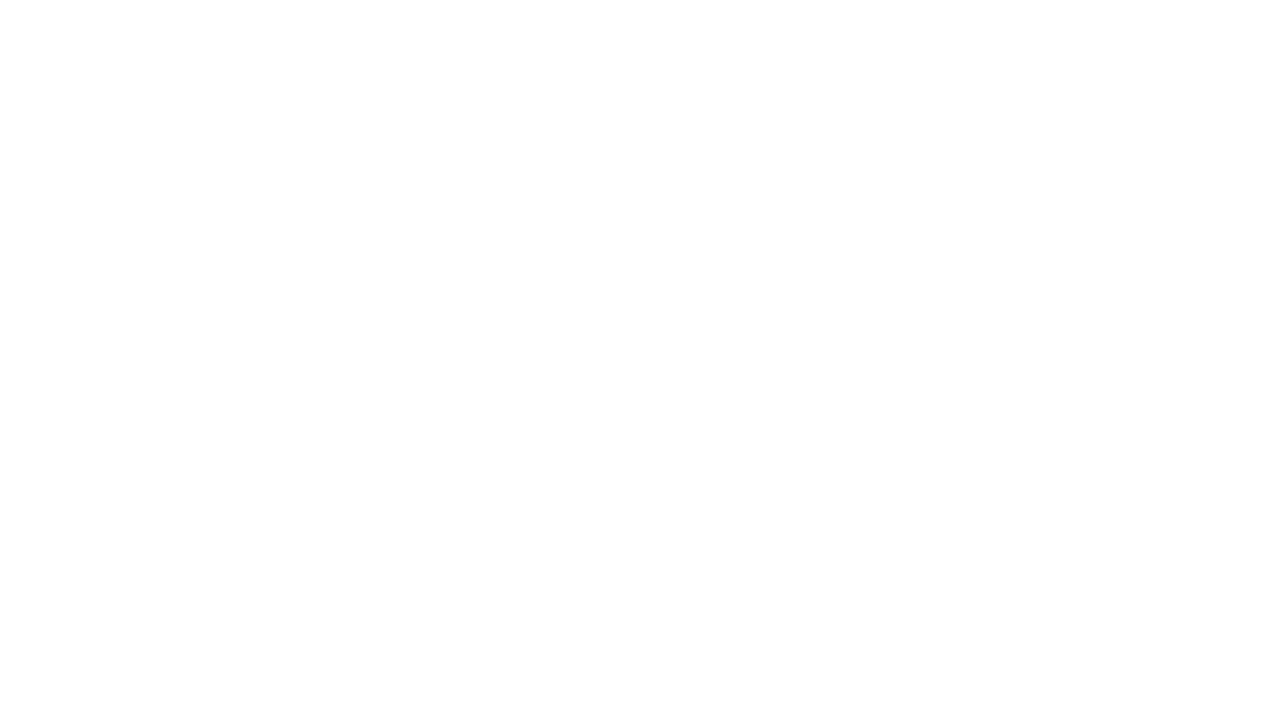
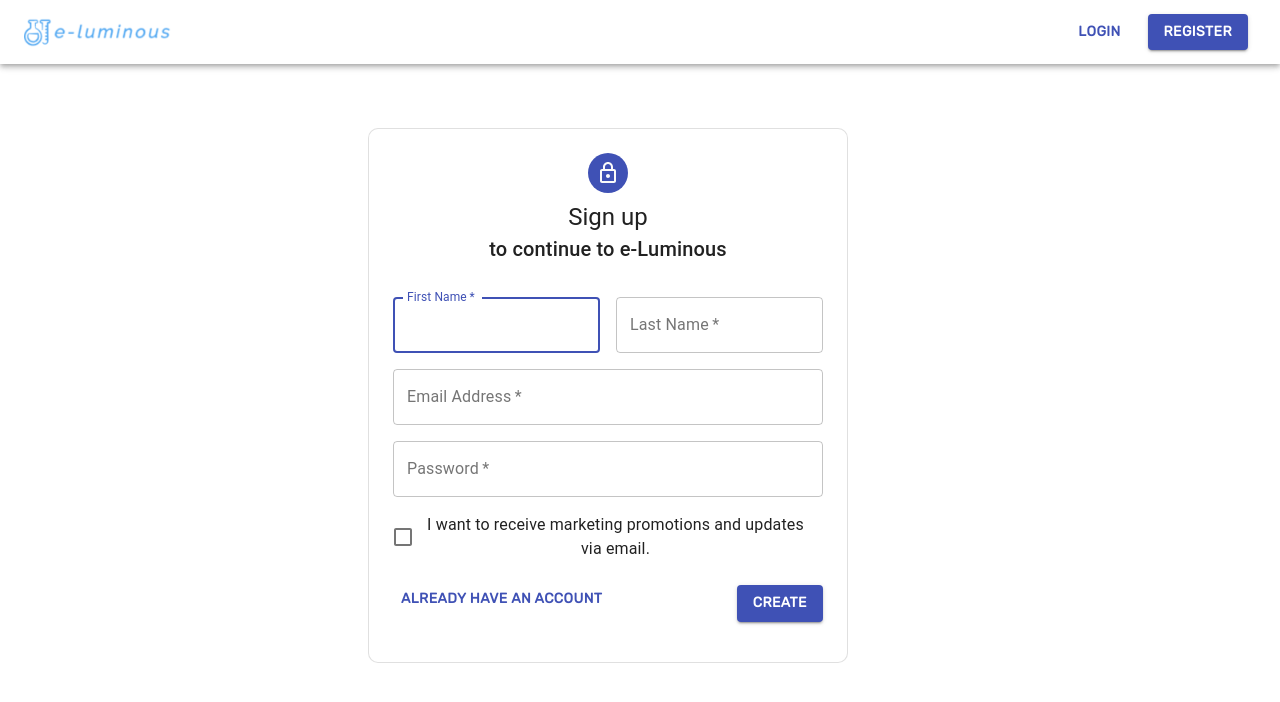
Before and after one commit to e-Luminous/e-LuminousWeb, a React (Create React App) app: page /register in a window 1280 px wide. Shown: the top 702 px of the page. Built offline with nearby package versions, Linux system fonts and the light colour scheme.

Commit message:
styled login and register page

```diff
--- a/src/App.js
+++ b/src/App.js
@@ -3,6 +3,7 @@ import "./App.css";
 import { Route, Switch } from "react-router-dom";
 import Home from "./components/signed_out/pages/Home";
 import Login from "./components/signed_out/pages/Login";
+import Register from "./components/signed_out/pages/Register";
 
 function App() {
   return (
@@ -10,6 +11,7 @@ function App() {
       <Switch>
         <Route exact path="/" component={Home} />
         <Route exact path="/login" component={Login} />
+        <Route exact path="/register" component={Register} />
       </Switch>
     </div>
   );
--- a/src/components/signed_out/pages/Login.jsx
+++ b/src/components/signed_out/pages/Login.jsx
@@ -9,17 +9,19 @@ import LoginForm from "./LoginForm";
 function Login(props) {
   const { classes } = props;
   return (
-    <div className={classes.root}>
+    <>
       <AppBar position="static" color="transparent" className={classes.root}>
         <Toolbar>
-          <Link to="/">
+          <Link to="/" className={classes.link}>
             <img src={logo} alt="logo" className={classes.logo} />
           </Link>
           <div className={classes.grow}></div>
-
+          <Link to="/login" className={classes.link}>
             <Button color="primary" className={classes.button}>
               Login
             </Button>
+          </Link>
+          <Link to="/register" className={classes.link}>
             <Button
               color="primary"
               variant="contained"
@@ -27,6 +29,7 @@ function Login(props) {
             >
               Register
             </Button>
+          </Link>
         </Toolbar>
       </AppBar>
 
@@ -37,7 +40,7 @@ function Login(props) {
           </Grid>
         </Grid>
       </div>
-    </div>
+    </>
   );
 }
 
--- a/src/components/signed_out/pages/LoginForm.jsx
+++ b/src/components/signed_out/pages/LoginForm.jsx
@@ -6,6 +6,8 @@ import {
   Button,
   Typography,
   FormControl,
+  FormControlLabel,
+  Checkbox,
   Grid
 } from "@material-ui/core";
 import { Link } from "react-router-dom";
@@ -23,8 +25,9 @@ function LoginForm(props) {
           <LockOutlinedIcon />
         </Avatar>
         <Typography variant="h5" className={classes.signIn}>
-          Sign In
+          Sign in
         </Typography>
+        <Typography variant="h6">to continue to e-Luminous</Typography>
         <form className={classes.form}>
           <FormControl margin="normal" required fullWidth>
             <TextField
@@ -45,6 +48,14 @@ function LoginForm(props) {
               variant="outlined"
             />
           </FormControl>
+          <Grid container>
+            <Grid item>
+              <FormControlLabel
+                control={<Checkbox value="loggedin" color="primary" />}
+                label="Keep me logged in"
+              />
+            </Grid>
+          </Grid>
           <Grid
             container
             direction="row"
--- a/src/components/signed_out/pages/Register.jsx
+++ b/src/components/signed_out/pages/Register.jsx
@@ -9,17 +9,19 @@ import RegisterForm from "./RegisterForm";
 function Register(props) {
   const { classes } = props;
   return (
-    <div className={classes.root}>
+    <>
       <AppBar position="static" color="transparent" className={classes.root}>
         <Toolbar>
           <Link to="/">
             <img src={logo} alt="logo" className={classes.logo} />
           </Link>
           <div className={classes.grow}></div>
-
+          <Link to="/login" className={classes.link}>
             <Button color="primary" className={classes.button}>
               LogIn
             </Button>
+          </Link>
+          <Link to="/register" className={classes.link}>
             <Button
               color="primary"
               variant="contained"
@@ -27,6 +29,7 @@ function Register(props) {
             >
               Register
             </Button>
+          </Link>
         </Toolbar>
       </AppBar>
 
@@ -37,7 +40,7 @@ function Register(props) {
           </Grid>
         </Grid>
       </div>
-    </div>
+    </>
   );
 }
 
--- /dev/null
+++ b/src/components/signed_out/pages/RegisterForm.jsx
@@ -0,0 +1,114 @@
+import React from "react";
+import {
+  Paper,
+  Avatar,
+  Button,
+  TextField,
+  FormControlLabel,
+  Checkbox,
+  Grid,
+  Typography
+} from "@material-ui/core";
+import { Link } from "react-router-dom";
+import LockOutlinedIcon from "@material-ui/icons/LockOutlined";
+import { withStyles } from "@material-ui/core/styles";
+import styles from "../styles/RegisterPageStyle";
+
+function RegisterForm(props) {
+  const { classes } = props;
+  return (
+    <main className={classes.main}>
+      <Paper className={classes.paper} variant="outlined">
+        <Avatar className={classes.avatar}>
+          <LockOutlinedIcon />
+        </Avatar>
+        <Typography component="h1" variant="h5">
+          Sign up
+        </Typography>
+        <Typography variant="h6">to continue to e-Luminous</Typography>
+        <form className={classes.form} noValidate>
+          <Grid container spacing={2}>
+            <Grid item xs={12} sm={6}>
+              <TextField
+                autoComplete="fname"
+                name="firstName"
+                variant="outlined"
+                required
+                fullWidth
+                id="firstName"
+                label="First Name"
+                autoFocus
+              />
+            </Grid>
+            <Grid item xs={12} sm={6}>
+              <TextField
+                variant="outlined"
+                required
+                fullWidth
+                id="lastName"
+                label="Last Name"
+                name="lastName"
+                autoComplete="lname"
+              />
+            </Grid>
+            <Grid item xs={12}>
+              <TextField
+                variant="outlined"
+                required
+                fullWidth
+                id="email"
+                label="Email Address"
+                name="email"
+                autoComplete="email"
+              />
+            </Grid>
+            <Grid item xs={12}>
+              <TextField
+                variant="outlined"
+                required
+                fullWidth
+                name="password"
+                label="Password"
+                type="password"
+                id="password"
+                autoComplete="current-password"
+              />
+            </Grid>
+            <Grid item xs={12}>
+              <FormControlLabel
+                control={<Checkbox value="allowExtraEmails" color="primary" />}
+                label="I want to receive marketing promotions and updates via email."
+              />
+            </Grid>
+          </Grid>
+          <Grid
+            container
+            direction="row"
+            justify="space-between"
+            alignItems="baseline"
+          >
+            <Grid item>
+              <Link to="/login" className={classes.link}>
+                <Button color="primary" className={classes.signin}>
+                  Already have an account
+                </Button>
+              </Link>
+            </Grid>
+            <Grid item>
+              <Button
+                variant="contained"
+                type="submit"
+                color="primary"
+                className={classes.submit}
+              >
+                Create
+              </Button>
+            </Grid>
+          </Grid>
+        </form>
+      </Paper>
+    </main>
+  );
+}
+
+export default withStyles(styles)(RegisterForm);
--- a/src/components/signed_out/styles/HomePageStyle.js
+++ b/src/components/signed_out/styles/HomePageStyle.js
@@ -8,7 +8,8 @@ const styles = theme => ({
     flexGrow: 1
   },
   logo: {
-    maxWidth: 160
+    maxWidth: 160,
+    marginTop: "5px"
   },
   button: {
     margin: ".5rem",
--- a/src/components/signed_out/styles/LoginPageStyle.js
+++ b/src/components/signed_out/styles/LoginPageStyle.js
@@ -3,7 +3,8 @@ const styles = theme => ({
     flexGrow: 1
   },
   logo: {
-    maxWidth: 160
+    maxWidth: 160,
+    marginTop: "5px"
   },
   grow: {
     flexGrow: 1
@@ -18,12 +19,12 @@ const styles = theme => ({
     marginLeft: theme.spacing(3),
     marginRight: theme.spacing(3),
     [theme.breakpoints.up("sm")]: {
-      width: "35rem",
+      width: "30rem",
       marginLeft: "auto",
       marginRight: "auto"
     },
     [theme.breakpoints.up("md")]: {
-      width: "35rem",
+      width: "30rem",
       marginLeft: theme.spacing(6),
       marginRight: theme.spacing(6)
     }
@@ -40,9 +41,10 @@ const styles = theme => ({
     margin: theme.spacing(1),
     backgroundColor: theme.palette.primary.main
   },
+
   form: {
     width: "100%",
-    marginTop: theme.spacing(3)
+    marginTop: theme.spacing(4)
   },
   submit: {
     fontFamily: "Rubik",
--- a/src/components/signed_out/styles/RegisterPageStyle.js
+++ b/src/components/signed_out/styles/RegisterPageStyle.js
@@ -3,7 +3,8 @@ const styles = theme => ({
     flexGrow: 1
   },
   logo: {
-    maxWidth: 160
+    maxWidth: 160,
+    marginTop: "5px"
   },
   grow: {
     flexGrow: 1
@@ -12,5 +13,50 @@ const styles = theme => ({
     margin: ".5rem",
     fontFamily: "Rubik",
     fontWeight: "bold"
+  },
+  main: {
+    width: "auto",
+    marginLeft: theme.spacing(3),
+    marginRight: theme.spacing(3),
+    [theme.breakpoints.up("sm")]: {
+      width: "30rem",
+      marginLeft: "auto",
+      marginRight: "auto"
+    },
+    [theme.breakpoints.up("md")]: {
+      width: "30rem",
+      marginLeft: theme.spacing(6),
+      marginRight: theme.spacing(6)
+    }
+  },
+  paper: {
+    marginTop: theme.spacing(8),
+    display: "flex",
+    flexDirection: "column",
+    alignItems: "center",
+    borderRadius: "10px",
+    padding: `${theme.spacing(2)}px ${theme.spacing(3)}px ${theme.spacing(3)}px`
+  },
+  avatar: {
+    margin: theme.spacing(1),
+    backgroundColor: theme.palette.primary.main
+  },
+  form: {
+    width: "100%", // Fix IE 11 issue.
+    marginTop: theme.spacing(4)
+  },
+  submit: {
+    margin: theme.spacing(3, 0, 2),
+    fontFamily: "Rubik",
+    fontWeight: "bold"
+  },
+  signin: {
+    fontFamily: "Rubik",
+    fontWeight: "bold"
+  },
+  link: {
+    textDecoration: "none"
   }
 });
+
+export default styles;
```
Lines whose indentation alone changed are shown as unchanged.
